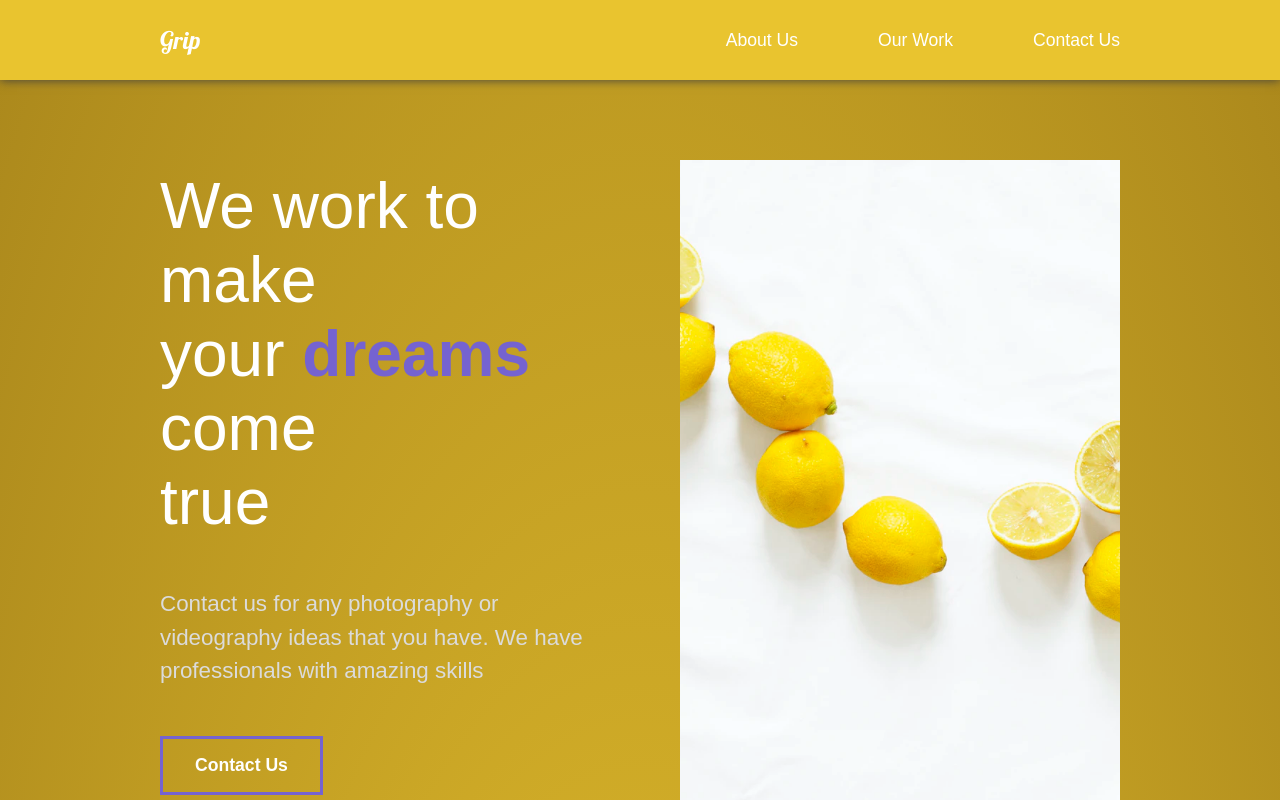
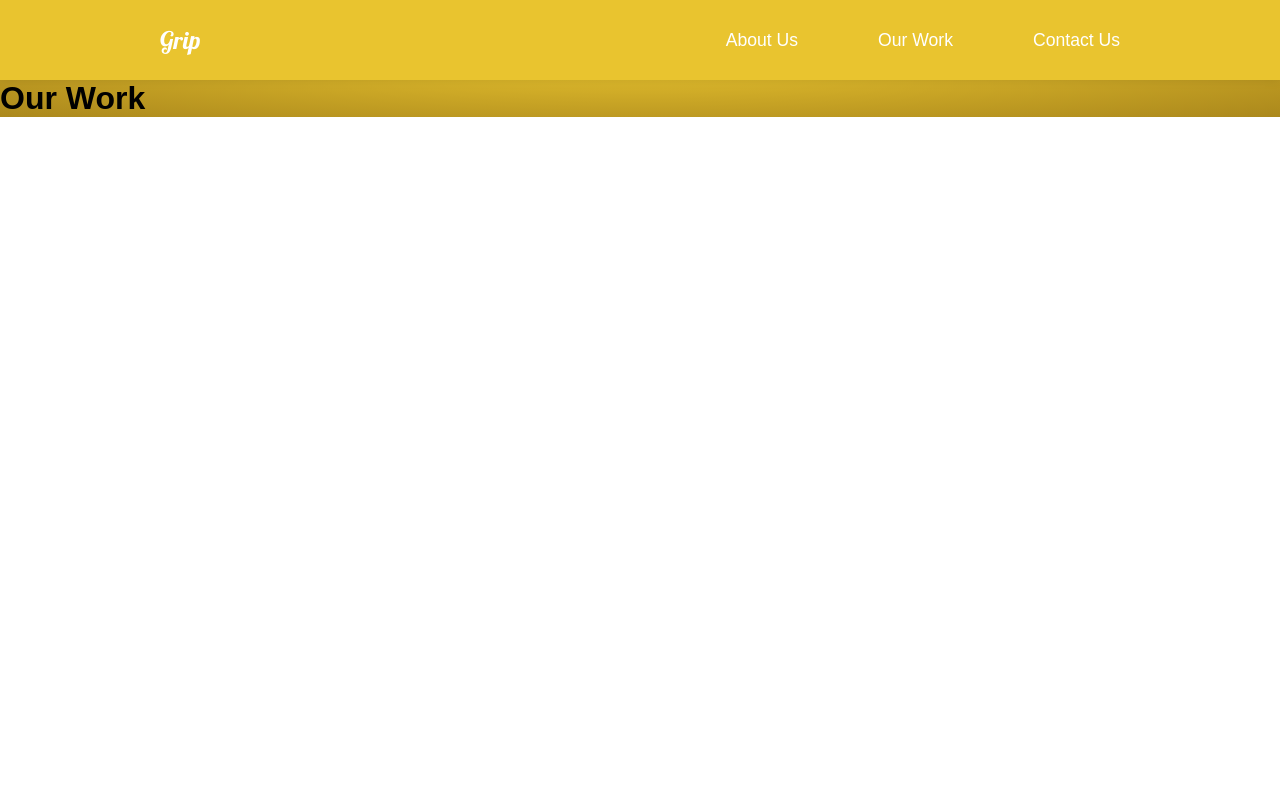
Before and after one commit to urkin-dev/grip, a React (Create React App) app: page /work in a window 1280 px wide. Shown: the top 800 px of the page. Built offline with nearby package versions, Linux system fonts and the light colour scheme.

Commit message:
Added react router

```diff
--- a/src/App.js
+++ b/src/App.js
@@ -1,13 +1,28 @@
 import GlobalStyle from './components/GlobalStyle'
 import Nav from './components/Nav'
 import AboutUs from './pages/AboutUs'
+import ContactUs from './pages/ContactUs'
+import OurWork from './pages/OurWork'
+
+//Router
+import { Switch, Route } from 'react-router-dom'
 
 function App() {
 	return (
 		<div className="App">
 			<GlobalStyle />
 			<Nav />
-			<AboutUs />
+			<Switch>
+				<Route path="/" exact>
+					<AboutUs />
+				</Route>
+				<Route path="/contact">
+					<ContactUs />
+				</Route>
+				<Route path="/work">
+					<OurWork />
+				</Route>
+			</Switch>
 		</div>
 	)
 }
--- a/src/components/GlobalStyle.js
+++ b/src/components/GlobalStyle.js
@@ -9,7 +9,7 @@ const GlobalStyle = createGlobalStyle`
     }
 
     body {
-        background: radial-gradient(#e9c42f, #ab881c);
+        background: radial-gradient(#e9c42f, #ab881c) no-repeat;
         font-family: 'Intel', sans-serif;
     }
 
--- a/src/components/Nav.js
+++ b/src/components/Nav.js
@@ -1,22 +1,23 @@
 import styled from 'styled-components'
+import { Link } from 'react-router-dom'
 
 export default function Nav() {
 	return (
 		<StyledNav>
 			<h1>
-				<a href="#" className="logo">
+				<Link to="/" className="logo">
 					Grip
-				</a>
+				</Link>
 			</h1>
 			<ul>
 				<li>
-					<a href="#">About Us</a>
+					<Link to="/">About Us</Link>
 				</li>
 				<li>
-					<a href="#">Our Work</a>
+					<Link to="/work">Our Work</Link>
 				</li>
 				<li>
-					<a href="#">Contact Us</a>
+					<Link to="/contact">Contact Us</Link>
 				</li>
 			</ul>
 		</StyledNav>
@@ -30,8 +31,8 @@ const StyledNav = styled.nav`
 	justify-content: space-between;
 	align-items: center;
 	padding: 1rem 10rem;
-	background-color: #E9C42F;
-	box-shadow: 0px 0px 10px 0px #3d3d3d;
+	background-color: #e9c42f;
+	box-shadow: 0px 0px 10px 0px rgba(0, 0, 0, 0.1);
 
 	a {
 		color: #fff;
--- a/src/index.js
+++ b/src/index.js
@@ -2,10 +2,13 @@ import React from 'react'
 import ReactDOM from 'react-dom'
 import App from './App'
 import reportWebVitals from './reportWebVitals'
+import { BrowserRouter } from 'react-router-dom'
 
 ReactDOM.render(
 	<React.StrictMode>
-		<App />
+		<BrowserRouter>
+			<App />
+		</BrowserRouter>
 	</React.StrictMode>,
 	document.getElementById('root')
 )
--- /dev/null
+++ b/src/pages/ContactUs.js
@@ -0,0 +1,7 @@
+export default function ContactUs() {
+    return (
+        <div>
+            <h1>Contact page</h1>
+        </div>
+    )
+}
--- /dev/null
+++ b/src/pages/OurWork.js
@@ -0,0 +1,7 @@
+export default function OurWork() {
+    return (
+        <div>
+            <h1>Our Work</h1>
+        </div>
+    )
+}
```
